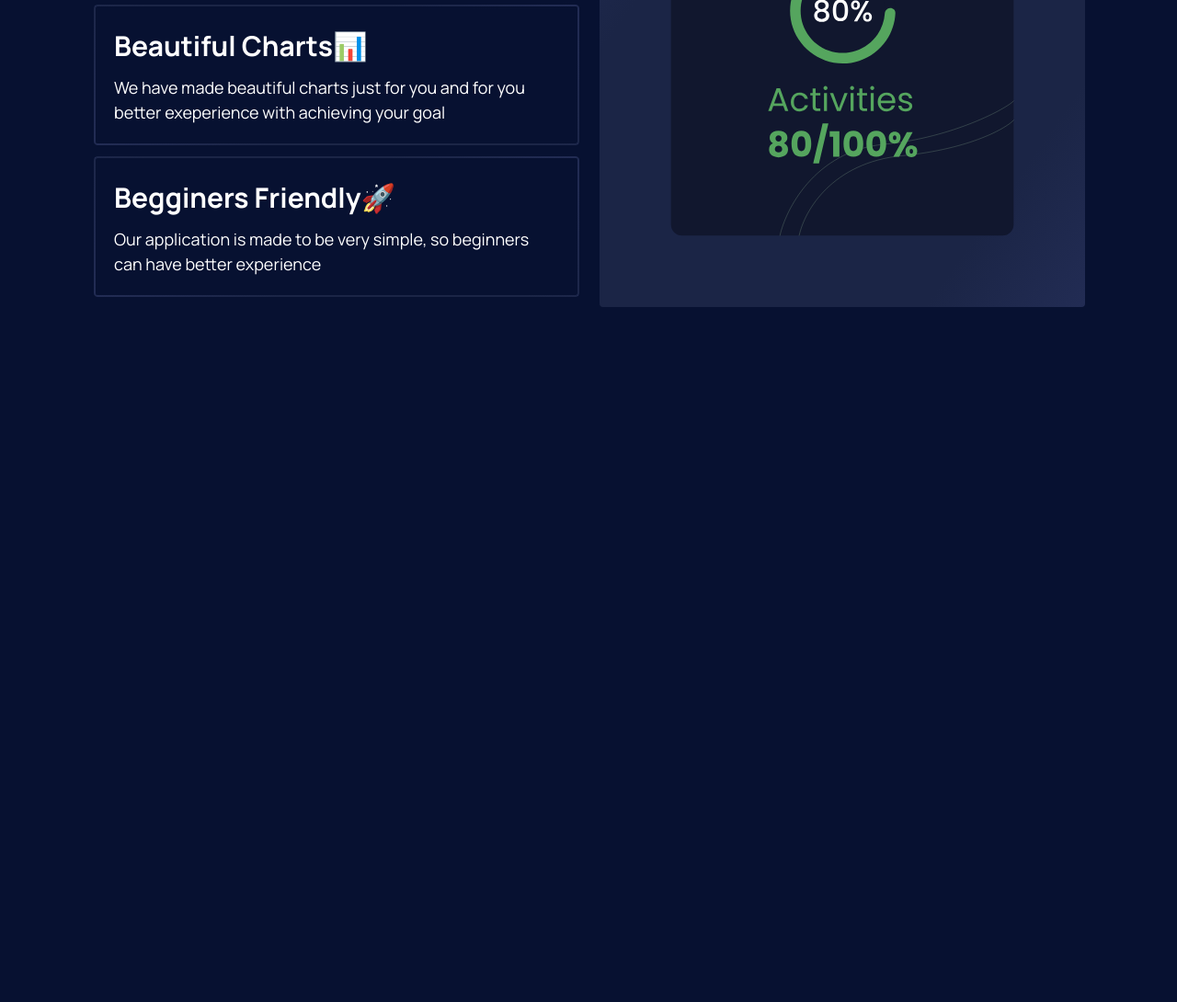
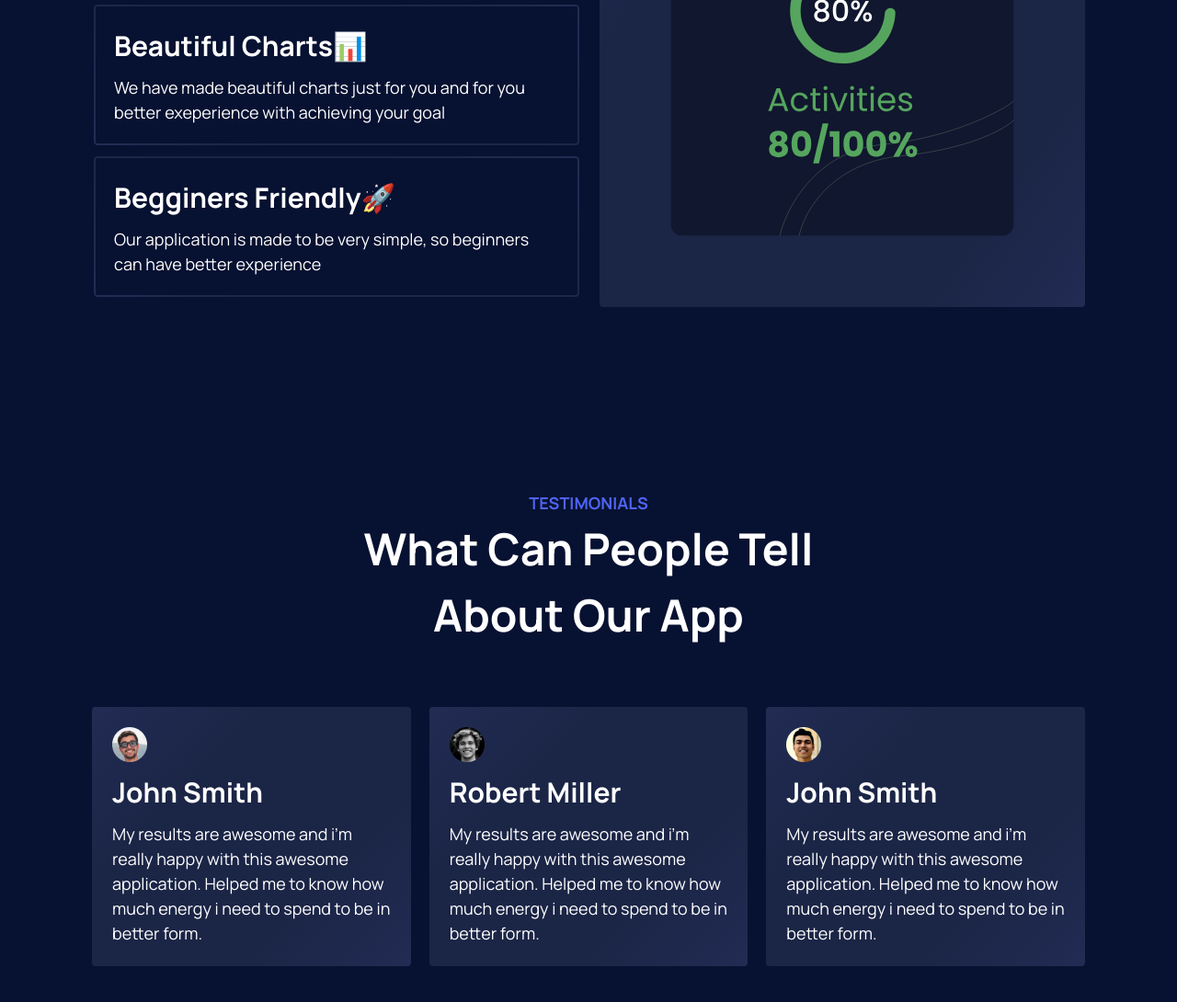
Before and after one commit to rveljko/rln, a website: page src/index.html in a window 1280 px wide. Shown: the part 2150-3240 px from the top of the page at 92% size. Before the commit the page ends 2584 px from the top, so only its background shows below. Drawn offline with nearby package versions, Linux system fonts and the light colour scheme; files that its build step writes are made by us from their sources.

Commit message:
Testimonials Section

```diff
--- a/src/index.html
+++ b/src/index.html
@@ -111,5 +111,35 @@
             </div>
         </div>
     </div>
+
+    <div class="testimonials padding">
+        <div class="container">
+            <div class="testimonials__content flex layout layout--column">
+                <div class="testimonials__text">
+                    <div class="title">
+                        <h6 class="title__label">Testimonials</h6>
+                        <h2 class="title__heading">What can people tell about our app</h2>
+                    </div>
+                </div>
+                <div class="testimonials__cards flex layout layout--cards">
+                    <div class="card gradient-background">
+                        <img src="./images/john-smith.png" alt="Profile picture of John Smith" class="card__icon">
+                        <h3 class="card__heading">John Smith</h3>
+                        <p class="card__description">My results are awesome and i’m really happy with this awesome application. Helped me to know how much energy i need to spend to be in better form.</p>
+                    </div>
+                    <div class="card gradient-background">
+                        <img src="./images/robert-miller.png" alt="Profile picture of Robert Miller" class="card__icon">
+                        <h3 class="card__heading">Robert Miller</h3>
+                        <p class="card__description">My results are awesome and i’m really happy with this awesome application. Helped me to know how much energy i need to spend to be in better form.</p>
+                    </div>
+                    <div class="card gradient-background">
+                        <img src="./images/mike-johnson.png" alt="Profile picture of Mike Johnson" class="card__icon">
+                        <h3 class="card__heading">John Smith</h3>
+                        <p class="card__description">My results are awesome and i’m really happy with this awesome application. Helped me to know how much energy i need to spend to be in better form.</p>
+                    </div>
+                </div>
+            </div>
+        </div>
+    </div>
 </body>
 </html>
--- a/src/sass/components/_cards.scss
+++ b/src/sass/components/_cards.scss
@@ -4,7 +4,12 @@
     display: inline-block;
     padding: 1.375rem;
     border-radius: .25rem;
+    transition: 500ms;
     $space: .625rem;
+
+    &:hover {
+        transform: scale(1.05);
+    }
 
     &__icon, &__heading {
         margin-bottom: $space;
--- a/src/sass/pages/_index.scss
+++ b/src/sass/pages/_index.scss
@@ -1,3 +1,4 @@
 @forward 'hero';
 @forward 'services';
 @forward 'activities';
+@forward 'testimonials';
--- /dev/null
+++ b/src/sass/pages/_testimonials.scss
@@ -0,0 +1,6 @@
+@use '../abstracts/' as *;
+
+.testimonials {
+    background-color: $background-color;
+    width: 100%;
+}
```
